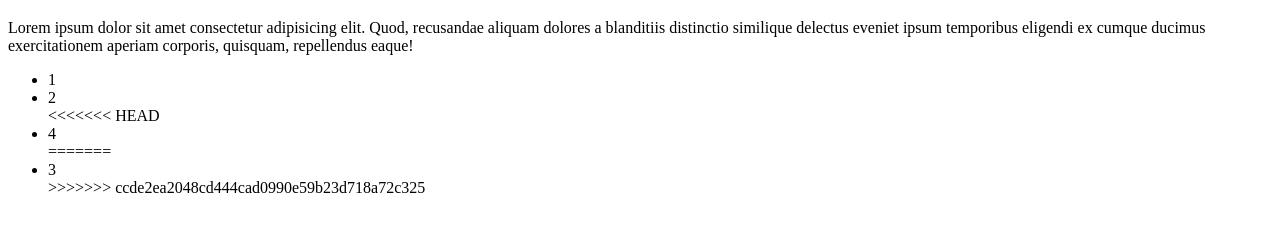
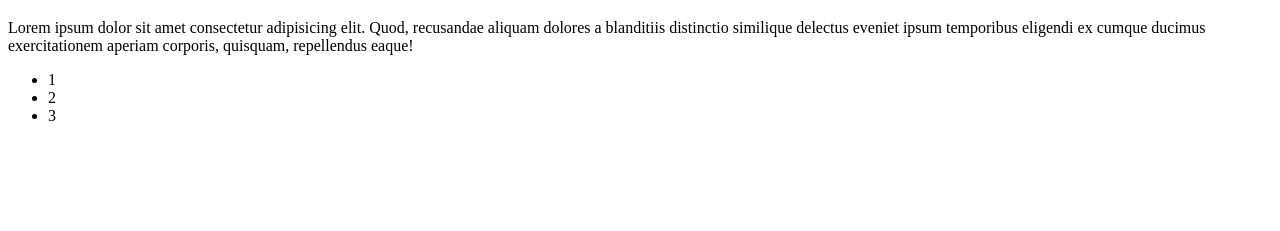
Before and after one commit to sofiamorenosamsung/miweb, a plain HTML site: page index.html in a window 1280 px wide. Shown: the part 61-292 px from the top of the page. Drawn offline with Linux system fonts and the light colour scheme.

Commit message:
version7

```diff
--- a/index.html
+++ b/index.html
@@ -13,11 +13,7 @@
     <ul>
         <li>1</li>
         <li>2</li>
-<<<<<<< HEAD
-        <li>4</li>
-=======
         <li>3</li>
->>>>>>> ccde2ea2048cd444cad0990e59b23d718a72c325
     </ul>
 
 </body>
```
